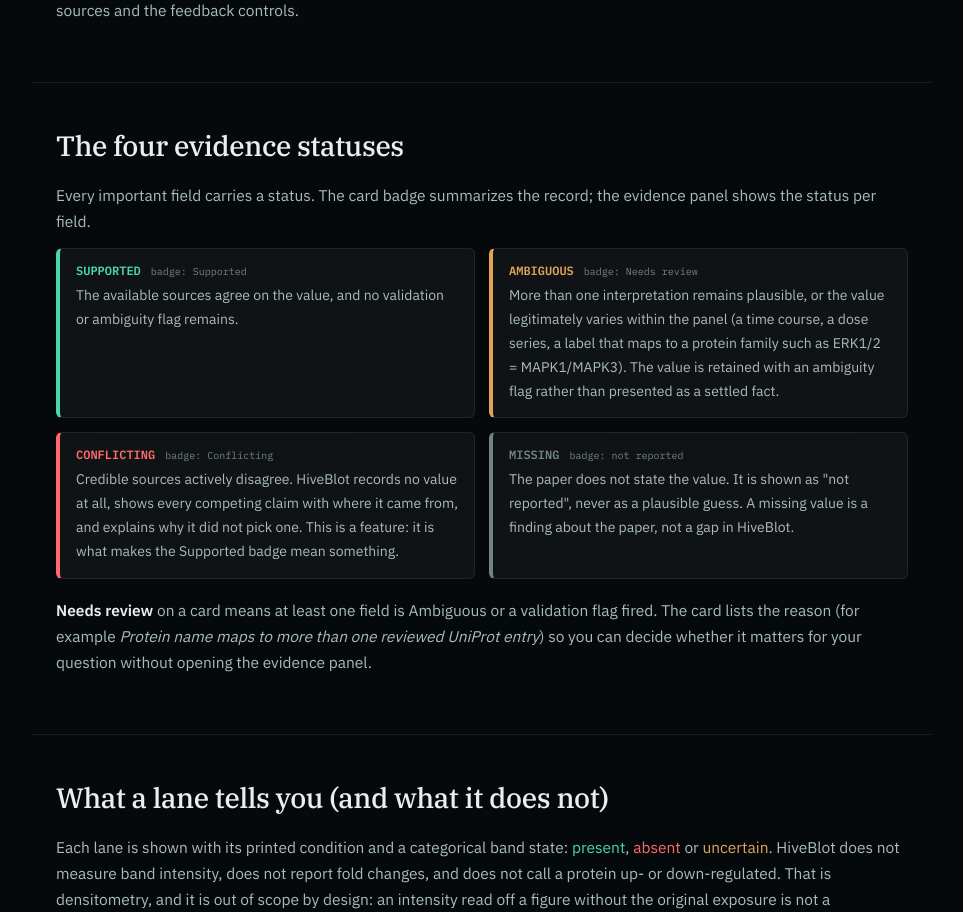
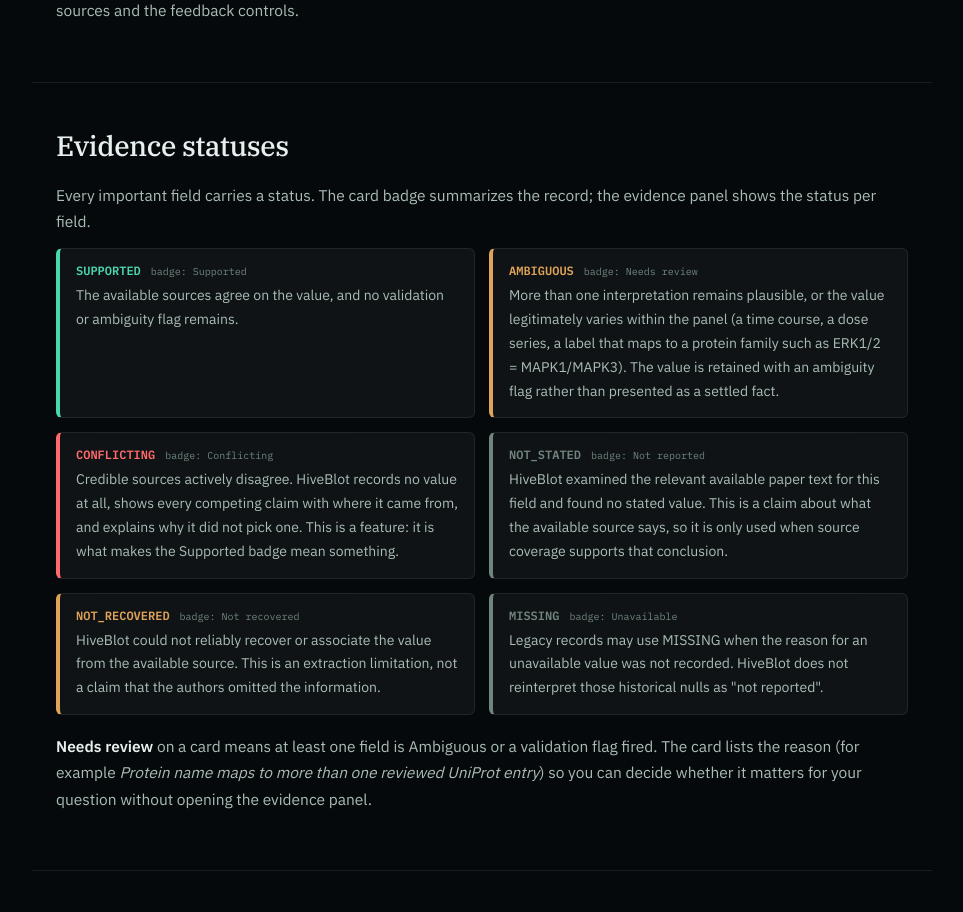
Before and after one commit to nikhilesh-s/hive, a Next.js app in the folder web/: page /learn in a window 1280 px wide. Shown: the part 580-1492 px from the top of the page, without its empty margins (158-1121 px from the left). Built offline with nearby package versions, Linux system fonts and the light colour scheme; no server answers.

Commit message:
Document missing-data provenance semantics

```diff
--- a/web/app/learn/page.tsx
+++ b/web/app/learn/page.tsx
@@ -1,6 +1,6 @@
 'use client';
 
-// Teaches what HiveBlot actually reports: the four evidence statuses,
+// Teaches what HiveBlot actually reports: field-level evidence statuses,
 // categorical band presence (no densitometry), expected vs reported MW, and
 // the terms a result card uses. Generic blot theory is kept to the minimum a
 // non-blot user needs to read a card.
@@ -21,8 +21,16 @@ const STATUSES: { name: string; color: string; badge: string; text: string }[] =
     text: 'Credible sources actively disagree. HiveBlot records no value at all, shows every competing claim with where it came from, and explains why it did not pick one. This is a feature: it is what makes the Supported badge mean something.',
   },
   {
-    name: 'MISSING', color: 'var(--text-subtle)', badge: 'not reported',
-    text: 'The paper does not state the value. It is shown as "not reported", never as a plausible guess. A missing value is a finding about the paper, not a gap in HiveBlot.',
+    name: 'NOT_STATED', color: 'var(--text-subtle)', badge: 'Not reported',
+    text: 'HiveBlot examined the relevant available paper text for this field and found no stated value. This is a claim about what the available source says, so it is only used when source coverage supports that conclusion.',
+  },
+  {
+    name: 'NOT_RECOVERED', color: 'var(--warning)', badge: 'Not recovered',
+    text: 'HiveBlot could not reliably recover or associate the value from the available source. This is an extraction limitation, not a claim that the authors omitted the information.',
+  },
+  {
+    name: 'MISSING', color: 'var(--text-subtle)', badge: 'Unavailable',
+    text: 'Legacy records may use MISSING when the reason for an unavailable value was not recorded. HiveBlot does not reinterpret those historical nulls as "not reported".',
   },
 ];
 
@@ -73,7 +81,7 @@ export default function Learn() {
         </p>
       </Section>
 
-      <Section title="The four evidence statuses">
+      <Section title="Evidence statuses">
         <p className="hb-page-p">
           Every important field carries a status. The card badge summarizes the record;
           the evidence panel shows the status per field.
```
